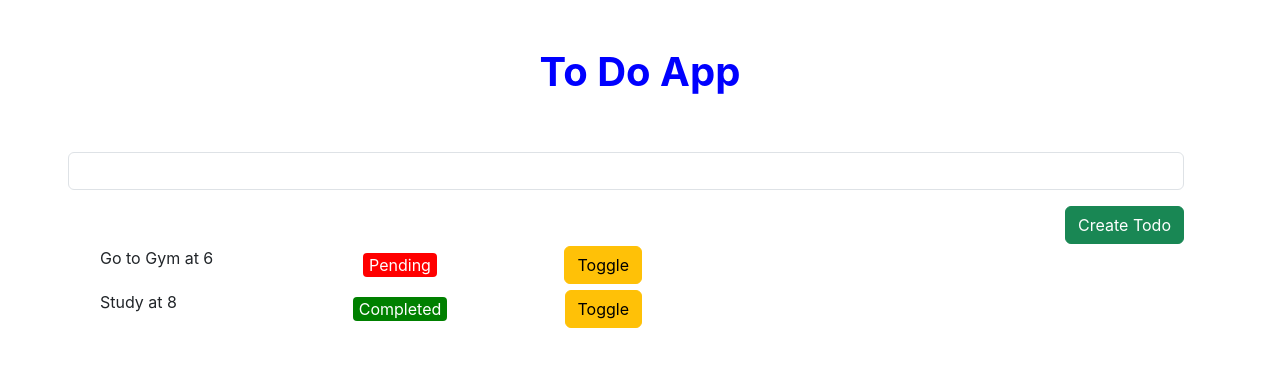
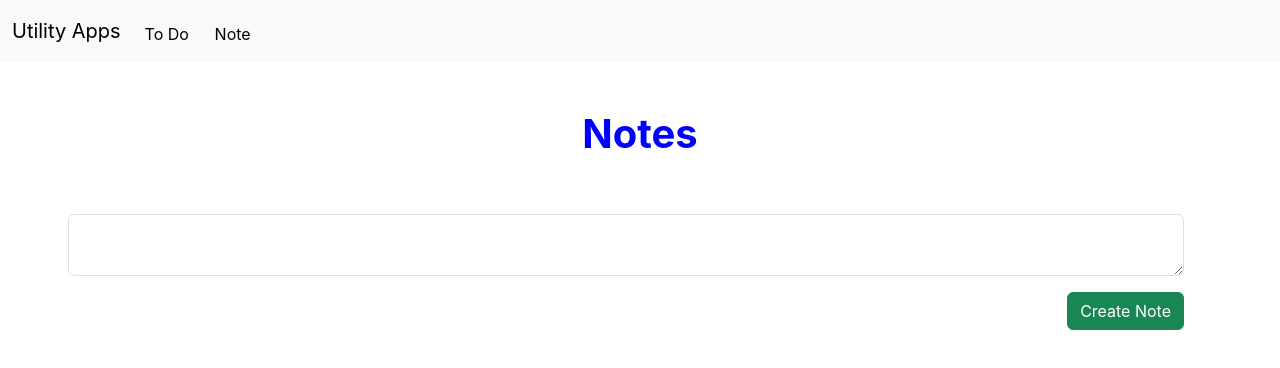
Before and after one commit to SudipGhara19/todo-using-redux, a React (Create React App) app: page /notes in a window 1280 px wide. Shown: the top 368 px of the page. Built offline with nearby package versions, Linux system fonts and the light colour scheme.

Commit message:
added note keeper with todo, added navbar to navigate and in home added buttons for navigate to todo app  or note keeper app

```diff
--- a/src/App.js
+++ b/src/App.js
@@ -1,30 +1,50 @@
-import { useState } from "react";
+import { Fragment } from "react";
 import { Provider } from "react-redux";
 import TodoForm from "./components/ToDoForm/ToDoForm";
 import TodoList from "./components/ToDoList/ToDoList";
 import {store} from "./redux/store";
+import {BrowserRouter, Routes, Route} from "react-router-dom";
 
 import './App.css';
+import NoteForm from "./components/NoteForm/NoteForm";
+import NoteList from "./components/NoteList/NoteList";
+import Home from "./components/Home/Home";
+import NavBar from "./components/NavBar/NavBar";
 
 function App() {
-  const [todos, setTodos] = useState([]);
-
-  const createTodo = (text) => {
-    setTodos([...todos, { id: todos.length + 1, text, completed: false}]);
-  };
-
-  const toggleTodo = (index)=>{
-    const list = [...todos];
-    list[index].completed = !list[index].completed;
-    setTodos(list);
-  }
-
   return (
     <div>
-      <h1>To Do App</h1>
       <Provider store={store}>
-        <TodoForm onCreateTodo={createTodo} />
-        <TodoList todos={todos} onToggle={toggleTodo} />
+        <BrowserRouter>
+        <Routes>
+          <Route path="" element={<Home />}>
+
+          </Route>
+          <Route path="todo"
+          element={
+            <Fragment>
+              <NavBar />
+             <h1>To Dos</h1>
+              <TodoForm  />
+              <TodoList />
+            </Fragment>
+          }>
+
+          </Route>
+          <Route path="notes"
+          element={
+            <Fragment>
+               <NavBar />
+               <h1>Notes</h1>
+              <NoteForm  />
+              <NoteList />
+            </Fragment>
+          }>
+
+            </Route>
+        </Routes>
+
+        </BrowserRouter>
       </Provider>
     </div>
   );
--- a/src/Redux/Reducers/todoReducer.js
+++ b/src/Redux/Reducers/todoReducer.js
@@ -26,7 +26,7 @@ export function todoReducer(state=initialState, action){
             return{
                 ...state,
                 todos: state.todos.map((todo, i)=>{
-                    if(i===action.index){
+                    if(i==action.index){
                         todo.completed=!todo.completed
                     }
                     return todo;
--- /dev/null
+++ b/src/components/Home/Home.css
@@ -0,0 +1,20 @@
+
+
+.home-container{
+
+    display: flex;
+    height: 100vh;
+    justify-content: space-around;
+    align-items: center;
+}
+
+.link{
+    display: flex !important;
+    font-size: x-large !important;
+    font-weight: bold !important;
+    height: 100%;
+    justify-content: center;
+    align-items: center;
+    height: 200px;
+    width: 200px;
+}
--- /dev/null
+++ b/src/components/Home/Home.js
@@ -0,0 +1,18 @@
+
+import "./Home.css";
+
+function Home(){
+
+    return(
+        <div className="home-container">
+            <a href="todo" className="btn btn-warning link">
+                To Do App
+            </a>
+            <a href="notes" className="btn btn-warning link">
+                Note Keeper
+            </a>
+        </div>
+    )
+}
+
+export default Home;
--- /dev/null
+++ b/src/components/NavBar/NavBar.css
@@ -0,0 +1,5 @@
+
+
+.nav-item{
+    width:70px;
+}
--- /dev/null
+++ b/src/components/NavBar/NavBar.js
@@ -0,0 +1,27 @@
+
+import "./NavBar.css";
+
+function NavBar(){
+    return(
+        <nav class="navbar navbar-expand-lg bg-body-tertiary">
+  <div class="container-fluid">
+    <a class="navbar-brand" href="/">Utility Apps</a>
+    <button class="navbar-toggler" type="button" data-bs-toggle="collapse" data-bs-target="#navbarSupportedContent" aria-controls="navbarSupportedContent" aria-expanded="false" aria-label="Toggle navigation">
+      <span class="navbar-toggler-icon"></span>
+    </button>
+    <div class="collapse navbar-collapse" id="navbarSupportedContent">
+      <ul class="navbar-nav me-auto mb-2 mb-lg-0">
+        <li class="nav-item">
+          <a class="nav-link active" aria-current="page" href="todo">To Do</a>
+        </li>
+        <li class="nav-item">
+          <a class="nav-link active" aria-current="page" href="notes">Note</a>
+        </li>
+      </ul>
+    </div>
+  </div>
+</nav>
+    );
+}
+
+export default NavBar;
--- /dev/null
+++ b/src/components/NoteForm/NoteForm.js
@@ -0,0 +1,29 @@
+import { useState } from "react";
+import "./NoteForm.css";
+
+function NoteForm({ onCreateNote }) {
+  const [NoteText, setNoteText] = useState("");
+
+  const handleSubmit = (e) => {
+    e.preventDefault();
+    onCreateNote(NoteText);
+    setNoteText("");
+  };
+
+  return (
+    <div className="container">
+
+    <form onSubmit={handleSubmit}>
+      <textarea
+        type="text"
+        className="form-control mb-3"
+        value={NoteText}
+        onChange={(e) => setNoteText(e.target.value)}
+      />
+      <button className="btn btn-success float-end" type="submit">Create Note</button>
+    </form>
+    </div>
+  );
+}
+
+export default NoteForm;
--- /dev/null
+++ b/src/components/NoteList/NoteList.css
@@ -0,0 +1,14 @@
+
+
+li{
+    display: flex;
+    justify-content: space-between;
+}
+
+.note-content{
+    width: 60%;
+}
+
+button{
+    height: fit-content;
+}
--- /dev/null
+++ b/src/components/NoteList/NoteList.js
@@ -0,0 +1,20 @@
+import "./NoteList.css";
+
+function NoteList() {
+    const notes=[];
+  return (
+    <div className="container">
+    <ul>
+      {notes.map((note,index) => (
+        <li>
+            <p>{note.createdOn.toLocaleDateString()}</p>
+            <p className="note-content">{note.text}</p>
+            <button className="btn btn-danger">Delete</button>
+            </li>
+      ))}
+    </ul>
+    </div>
+  );
+}
+
+export default NoteList;
```
Also changed, not shown: src/components/NoteForm/NoteForm.css (added), src/components/ToDoForm/ToDoForm.js (line endings or trailing spaces), src/components/ToDoList/ToDoList.js (line endings or trailing spaces).
